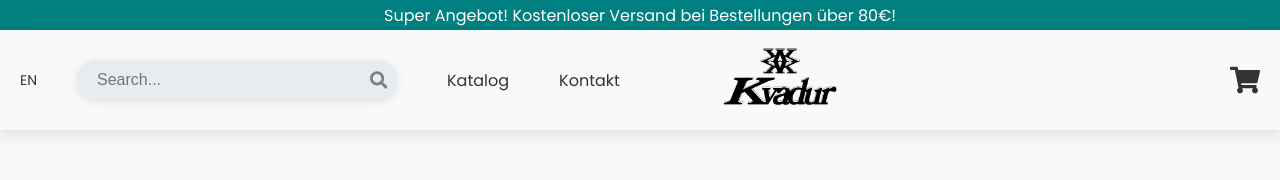
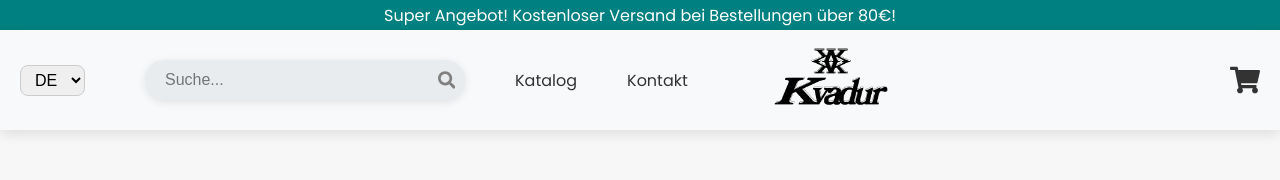
Before and after one commit to gigpab20/KvadurFrontend, a React (Create React App) app: page / in a window 1280 px wide. Shown: the top 180 px of the page. Built offline with nearby package versions, Linux system fonts and the light colour scheme; no server answers.

Commit message:
please help me

```diff
--- a/src/components/Navbar.tsx
+++ b/src/components/Navbar.tsx
@@ -1,16 +1,21 @@
-import React from 'react';
+import React, { useState, useContext } from 'react';
 import styled from "styled-components";
-import { FaSearch, FaShoppingCart } from "react-icons/fa";
+import { FaSearch, FaShoppingCart, FaBars } from "react-icons/fa";
 import { Badge } from "@mui/material";
 import kvadurImage from "../pics/kvadur.png";
 import { Link } from "react-router-dom";
+import { LanguageContext } from '../components/LanguageContext';
+import { CartContext } from '../components/CartContext';
+import '../css/Navbar.css'
 
+// Styled Components
 const Container = styled.div`
-    height: 100px; /* Erhöht, um mehr Platz für das Logo zu schaffen */
+    height: 100px;
     background-color: #f8f9fa;
     box-shadow: 0 4px 12px rgba(0, 0, 0, 0.1);
     display: flex;
     align-items: center;
+    position: relative;
 `;
 
 const Wrapper = styled.div`
@@ -35,7 +40,7 @@ const SearchContainer = styled.div`
     background-color: #e9ecef;
     box-shadow: 0 2px 8px rgba(0, 0, 0, 0.1);
     transition: all 0.3s ease;
-    width: 300px; /* Breiter für mehr Platz */
+    width: 300px;
 
     &:hover {
         background-color: #dee2e6;
@@ -52,7 +57,7 @@ const Input = styled.input`
     outline: none;
     background: transparent;
     padding: 0 10px;
-    width: 100%; /* Stellt sicher, dass das Input-Feld den ganzen Platz nutzt */
+    width: 100%;
     font-size: 16px;
 `;
 
@@ -60,6 +65,10 @@ const Left = styled.div`
     flex: 1;
     display: flex;
     align-items: center;
+
+    @media (max-width: 768px) {
+        display: none;
+    }
 `;
 
 const Right = styled.div`
@@ -78,7 +87,7 @@ const Center = styled.div`
 const LogoImage = styled.img`
     width: 120px;
     height: auto;
-    object-fit: contain; /* Verhindert das Abschneiden des Logos */
+    object-fit: contain;
 `;
 
 const MenuItem = styled.div`
@@ -87,14 +96,94 @@ const MenuItem = styled.div`
     margin-left: 35px;
 `;
 
-const Navbar = () => {
+const MobileMenuIcon = styled.div`
+    display: none;
+    font-size: 24px;
+    cursor: pointer;
+
+    @media (max-width: 768px) {
+        display: block;
+    }
+`;
+
+const MobileMenu = styled.div`
+    display: flex;
+    flex-direction: column;
+    position: absolute;
+    top: 100px;
+    left: 0;
+    width: 100%;
+    background-color: #f8f9fa;
+    padding: 20px;
+    box-shadow: 0 4px 12px rgba(0, 0, 0, 0.1);
+
+    a {
+        margin-bottom: 20px;
+        font-size: 18px;
+        color: inherit;
+        text-decoration: none;
+    }
+`;
+
+// Navbar Component
+interface NavbarProps {
+    onSearch?: (searchTerm: string) => void;
+}
+
+const Navbar: React.FC<NavbarProps> = ({ onSearch }) => {
+    const [searchTerm, setSearchTerm] = useState('');
+    const [isMobileMenuOpen, setIsMobileMenuOpen] = useState(false);
+    const { language, setLanguage } = useContext(LanguageContext);
+    const { cartItems } = useContext(CartContext);
+
+    const handleSearchChange = (e: React.ChangeEvent<HTMLInputElement>) => {
+        setSearchTerm(e.target.value);
+        if (onSearch) {
+            onSearch(e.target.value);
+        }
+    };
+
+    const handleLanguageChange = (e: React.ChangeEvent<HTMLSelectElement>) => {
+        setLanguage(e.target.value);
+    };
+
+    const texts: { [key: string]: any } = {
+        DE: {
+            catalogue: 'Katalog',
+            contact: 'Kontakt',
+            searchPlaceholder: 'Suche...',
+        },
+        EN: {
+            catalogue: 'Catalogue',
+            contact: 'Contact',
+            searchPlaceholder: 'Search...',
+        },
+    };
+
+    const currentTexts = texts[language];
+
     return (
         <Container>
             <Wrapper>
+                <MobileMenuIcon className="mobile-menu-icon" onClick={() => setIsMobileMenuOpen(!isMobileMenuOpen)}>
+                    <FaBars />
+                </MobileMenuIcon>
                 <Left>
-                    <Language>EN</Language>
+                    <select
+                        className="language-switcher"
+                        value={language}
+                        onChange={handleLanguageChange}
+                        style={{ marginRight: '20px' }}
+                    >
+                        <option value="DE">DE</option>
+                        <option value="EN">EN</option>
+                    </select>
                     <SearchContainer>
-                        <Input placeholder="Search..." />
+                        <Input
+                            placeholder={currentTexts.searchPlaceholder}
+                            value={searchTerm}
+                            onChange={handleSearchChange}
+                        />
                         <FaSearch style={{ color: 'gray', fontSize: 20 }} />
                     </SearchContainer>
                     <Link
@@ -107,7 +196,7 @@ const Navbar = () => {
                             fontWeight: '500',
                         }}
                     >
-                        Katalog
+                        {currentTexts.catalogue}
                     </Link>
                     <Link
                         to="/contact"
@@ -119,7 +208,7 @@ const Navbar = () => {
                             fontWeight: '500',
                         }}
                     >
-                        Kontakt
+                        {currentTexts.contact}
                     </Link>
                 </Left>
                 <Center>
@@ -129,12 +218,18 @@ const Navbar = () => {
                 </Center>
                 <Right>
                     <MenuItem>
-                        <Badge badgeContent={0} color="secondary">
-                            <FaShoppingCart size="30px" />
+                        <Badge badgeContent={cartItems.length} color="secondary">
+                            <FaShoppingCart size="30px" className="fa-shopping-cart" />
                         </Badge>
                     </MenuItem>
                 </Right>
             </Wrapper>
+            {isMobileMenuOpen && (
+                <MobileMenu className="mobile-menu">
+                    <Link to="/catalogue" onClick={() => setIsMobileMenuOpen(false)}>{currentTexts.catalogue}</Link>
+                    <Link to="/contact" onClick={() => setIsMobileMenuOpen(false)}>{currentTexts.contact}</Link>
+                </MobileMenu>
+            )}
         </Container>
     );
 };
```
